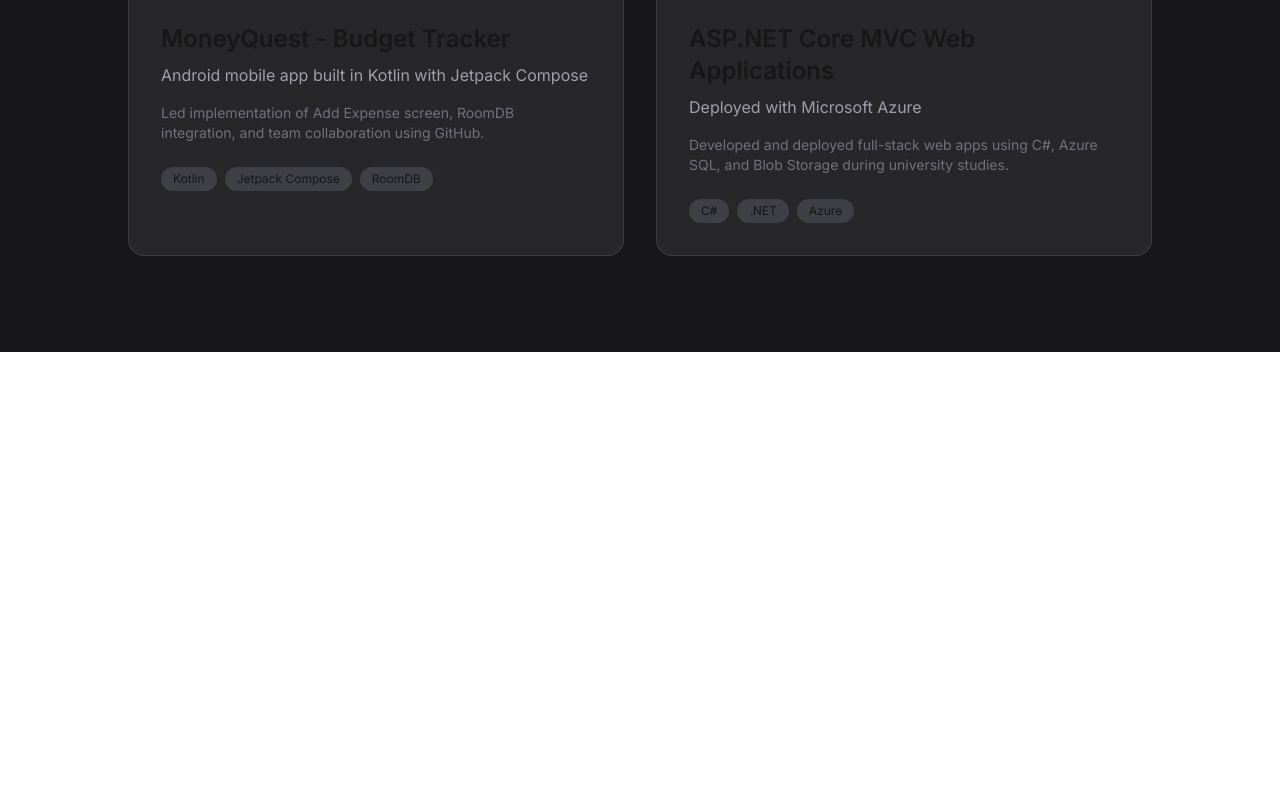
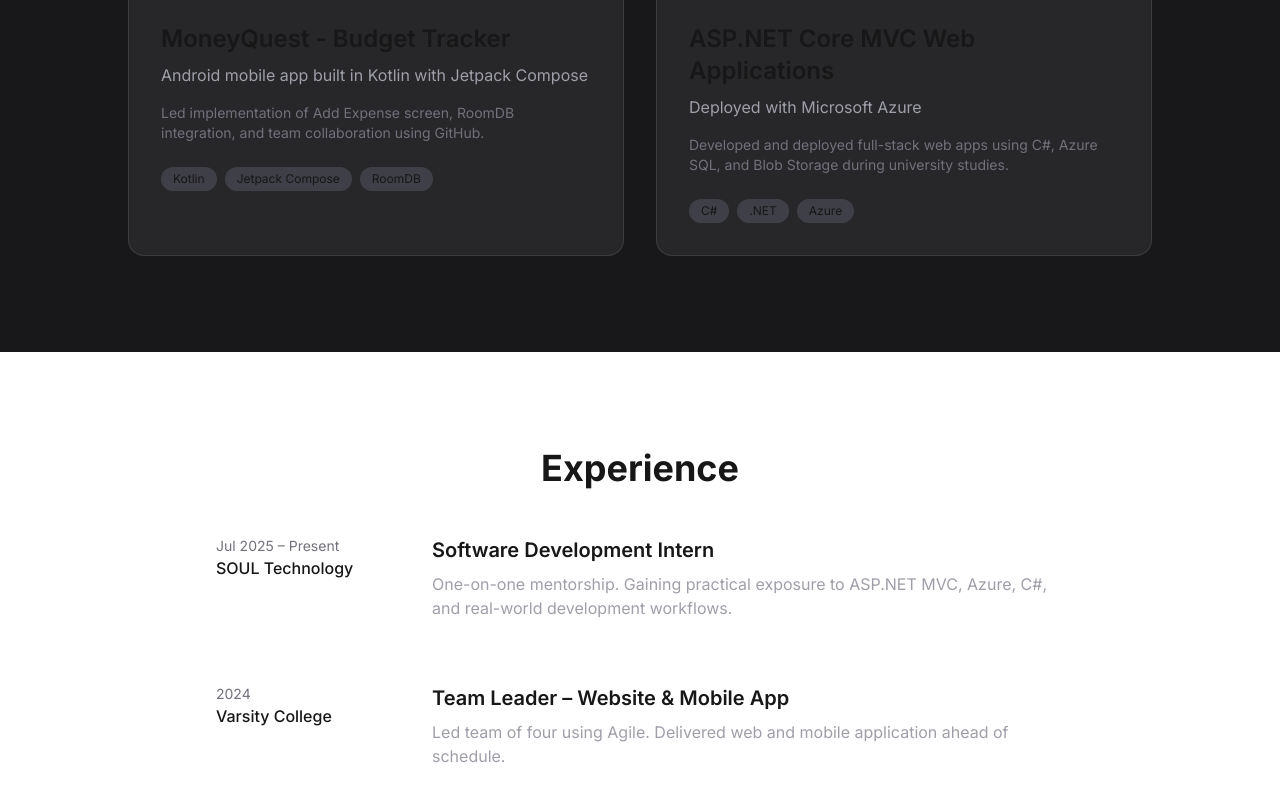
Before and after one commit to JustinFussell/justin-fussell-portfolio, a Next.js app: page / in a window 1280 px wide. Shown: the part 1658-2458 px from the top of the page. Before the commit the page ends 2010 px from the top, so only its background shows below. Built offline with nearby package versions, Linux system fonts and the light colour scheme.

Commit message:
feat: Add Experience section with internship and leadership roles
Timeline-style experience cards pulling directly from CV for authenticity and recruiter focus.

```diff
--- a/app/page.tsx
+++ b/app/page.tsx
@@ -89,6 +89,45 @@
           </div>
         </div>
       </section>
+
+      {/* Experience Section */}
+      <section id="experience" className="py-24 px-6 max-w-4xl mx-auto">
+        <h2 className="text-4xl font-bold mb-12 text-center">Experience</h2>
+
+        <div className="space-y-16">
+          {/* Internship */}
+          <div>
+            <div className="flex flex-col md:flex-row md:items-start gap-6">
+              <div className="md:w-48 flex-shrink-0">
+                <div className="text-sm text-zinc-500">Jul 2025 – Present</div>
+                <div className="font-medium">SOUL Technology</div>
+              </div>
+              <div>
+                <h3 className="text-xl font-semibold">Software Development Intern</h3>
+                <p className="text-zinc-400 mt-2">
+                  One-on-one mentorship. Gaining practical exposure to ASP.NET MVC, Azure, C#, and real-world development workflows.
+                </p>
+              </div>
+            </div>
+          </div>
+
+          {/* Team Leader Project */}
+          <div>
+            <div className="flex flex-col md:flex-row md:items-start gap-6">
+              <div className="md:w-48 flex-shrink-0">
+                <div className="text-sm text-zinc-500">2024</div>
+                <div className="font-medium">Varsity College</div>
+              </div>
+              <div>
+                <h3 className="text-xl font-semibold">Team Leader – Website & Mobile App</h3>
+                <p className="text-zinc-400 mt-2">
+                  Led team of four using Agile. Delivered web and mobile application ahead of schedule.
+                </p>
+              </div>
+            </div>
+          </div>
+        </div>
+      </section>
     </main>
   );
 }
```
